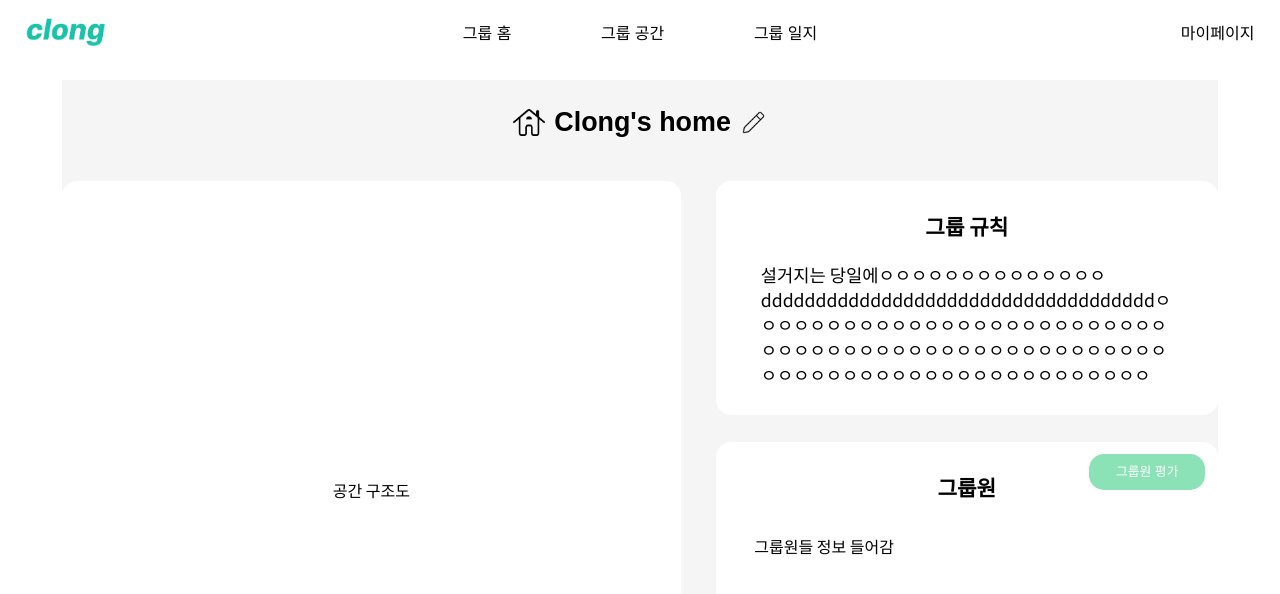
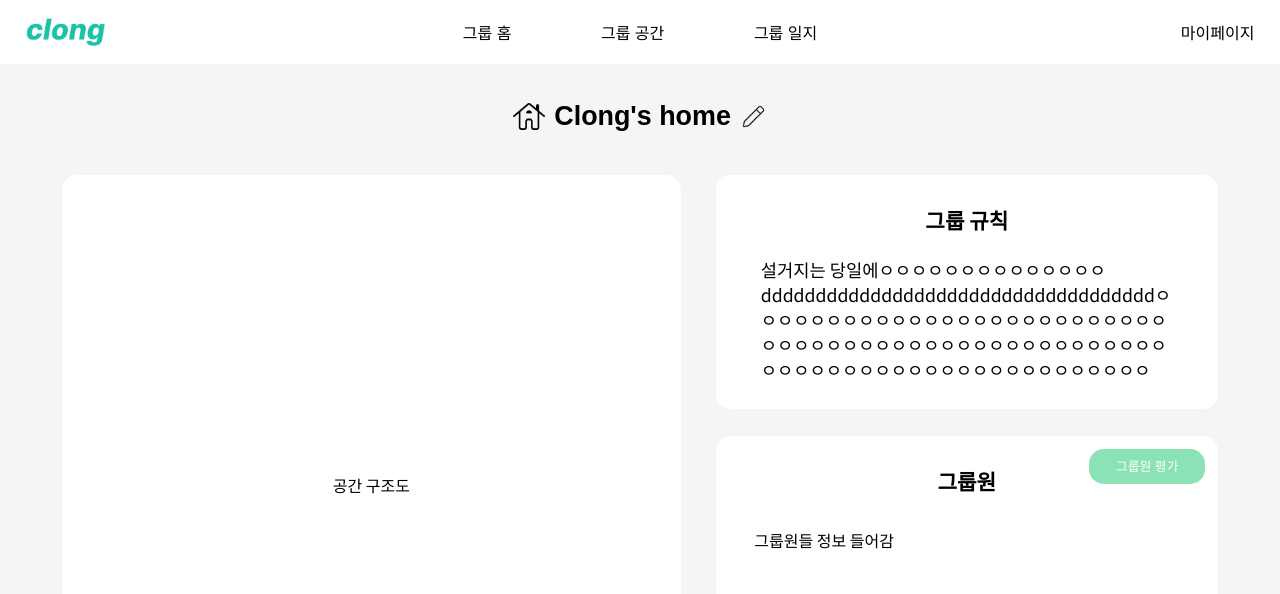
Before and after one commit to Co-sol/clong_front, a React (Vite) app: page /groupHome in a window 1280 px wide. Shown: the top 594 px of the page. Built offline with nearby package versions, Linux system fonts and the light colour scheme; a web font is replaced by a local one.

Commit message:
pull 후 root 배경색 없어진거 보수

```diff
--- a/src/components/GroupHome/GroupHome.css
+++ b/src/components/GroupHome/GroupHome.css
@@ -12,7 +12,6 @@
 }
 
 .GroupHome {
-    margin: min(1.25vw, 18px) min(4.86vw, 70px);
     background-color: rgb(245, 245, 245);
 }
 
@@ -22,6 +21,7 @@
     gap: min(0.69vw, 10px);
     justify-content: center;
     align-items: center;
+    padding-top: 0.8vw;
     margin-bottom: min(18px, 1.25vw);
 }
 
@@ -117,7 +117,7 @@
     margin-top: min(2.5vw, 36px);
 }
 
-.Button_eval {
+.groupEval .Button_eval {
     width: min(9.02vw, 130px);
     height: min(2.77vw, 40px);
     border-radius: 15px;
--- a/src/index.css
+++ b/src/index.css
@@ -19,6 +19,7 @@ body {
     background-color: rgb(248, 248, 248);
 }
 
-html {
+html,
+#root {
     background-color: rgb(245, 245, 245);
 }
```
